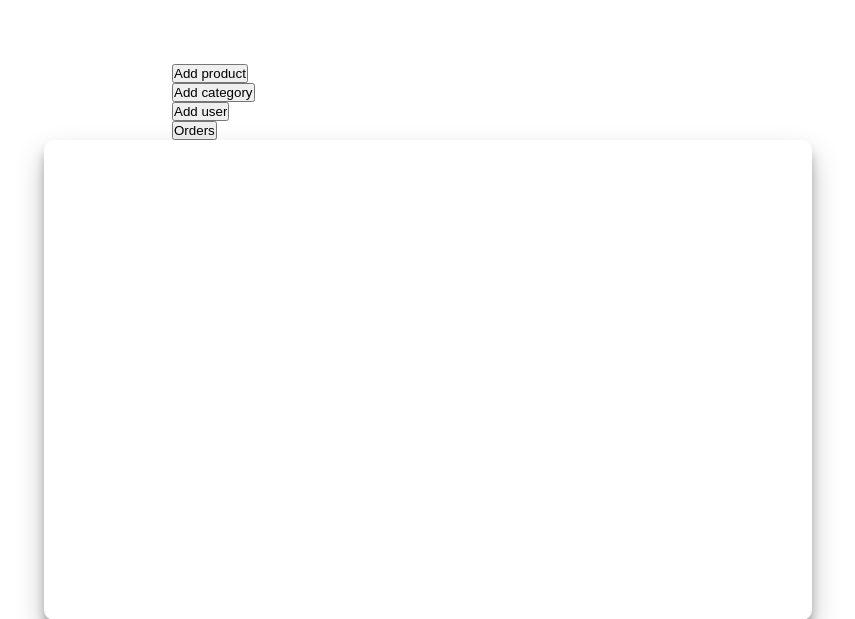
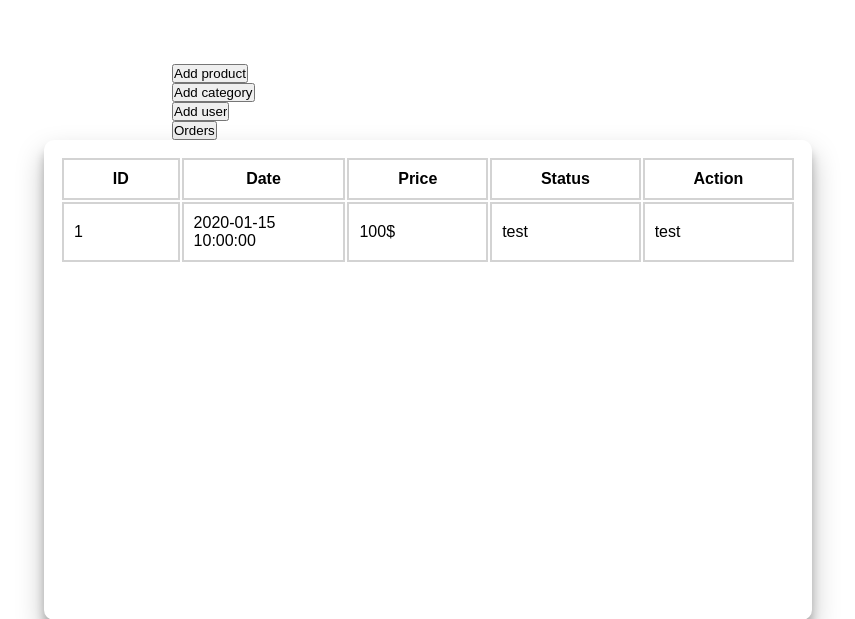
Before and after one commit to MrJovanovic13/web_projekat, a PHP site: page /my-account/view/orders.php in a window 1280 px wide. Shown: the part 64-683 px from the top of the page, without its empty margins (212-1067 px from the left). Run offline with PHP 8.4, Linux system fonts and the light colour scheme; tables that the repository leaves empty or names only in its code hold one stand-in row (values such as "Sample post").

Commit message:
orders page semi scripted, pricing bugs fixed

```diff
--- a/my-account/view/orders.php
+++ b/my-account/view/orders.php
@@ -1,4 +1,5 @@
 <?php
+require_once "../../connection/connection.php";
 require_once "../template/navbarLogged.php";
 ?>
 <!DOCTYPE html>
@@ -28,6 +29,48 @@ require_once "../template/navbarLogged.php";
         </form>
     </div>
     <div class="container" id="container">
+        <table>
+            <tr>
+                <th>ID</th>
+                <th>Date</th>
+                <th>Price</th>
+                <th>Status</th>
+                <th>Action</th>
+            </tr>
+            <?php
+            $q = "SELECT `id`, `date`
+            FROM `orders`";
+
+            $result = $conn->query($q);
+            $order_total = 0;
+            echo "<tr>";
+            while ($row = $result->fetch_assoc()) {
+                echo "<td>" . $row['id'] . "</td>";
+                echo "<td>" . $row['date'] . "</td>";
+
+                $q1 = "SELECT `product_id`, `amount`
+                FROM `items`
+                WHERE `order_id`=".$row['id'];
+                $result1 = $conn->query($q1);
+                while ($row1 = $result1->fetch_assoc()){
+                    $q2 = "SELECT `price`
+                    FROM `products`
+                    WHERE `products`.`id`=".$row1['product_id'];
+                    $result2 = $conn->query($q2);
+                    while ($row2 = $result2->fetch_assoc()){
+                        $order_total += $row2['price'] * $row1['amount'];
+                    }
+                }
+                echo "<td>" . $order_total . "$</td>";
+                $order_total = 0;
+                echo "<td>" . "test" . "</td>";
+                echo "<td>" . "test" . "</td>";
+                echo "</tr>";
+            }
+            echo "</tr>";
+            ?>
+        </table>
+
     </div>
 </body>
 
--- a/view/cart.php
+++ b/view/cart.php
@@ -35,7 +35,7 @@ require_once "../connection/connection.php";
           $result = $conn->query($q);
           $row = $result->fetch_assoc();
 
-          $cart_total += $row['price'];
+          $cart_total += $row['price'] * $_SESSION['cart'][$i]->quantity;
 
           // <img src='../images/'" . $row['imgUrl'] adds a whitespace between so I had to do a little workaround.
           $image_path = "../images/" . $row["imgUrl"];
@@ -53,11 +53,11 @@ require_once "../connection/connection.php";
         </div>
         <!-- kolicina -->
         <div class='col col-qty layout-inline'>
-          <input type='number' name='quantity-1' min='0' max='100' value='1'>
+          <input type='number' name='quantity-1' min='0' max='100' value=".$_SESSION['cart'][$i]->quantity . ">
         </div>
         <!-- ukupno -->
         <div class='col col-total col-numeric'>
-          <p> £182.95</p>
+          <p>". $row['price'] * $_SESSION['cart'][$i]->quantity ."$</p>
         </div>
         <div class='remove button'>
         <a  href='../controller/cart.php?action=remove&id=" . $row['id'] . "'>
```
Also changed, not shown: my-account/index.php (+13 -8 lines), view/checkout.php (+6 -6 lines).
